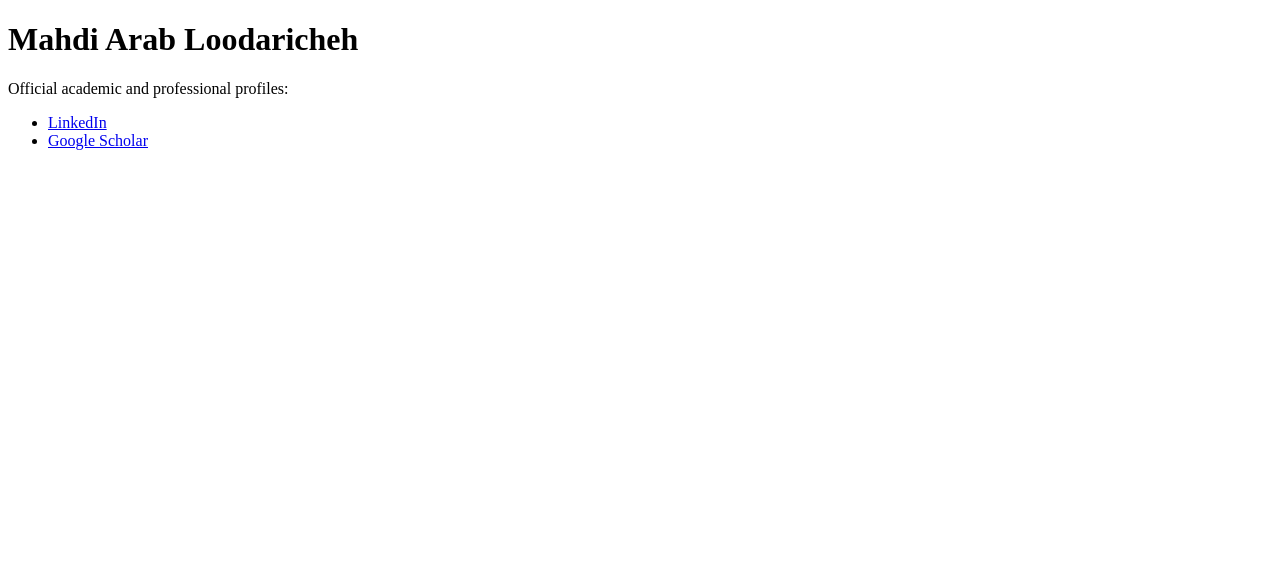
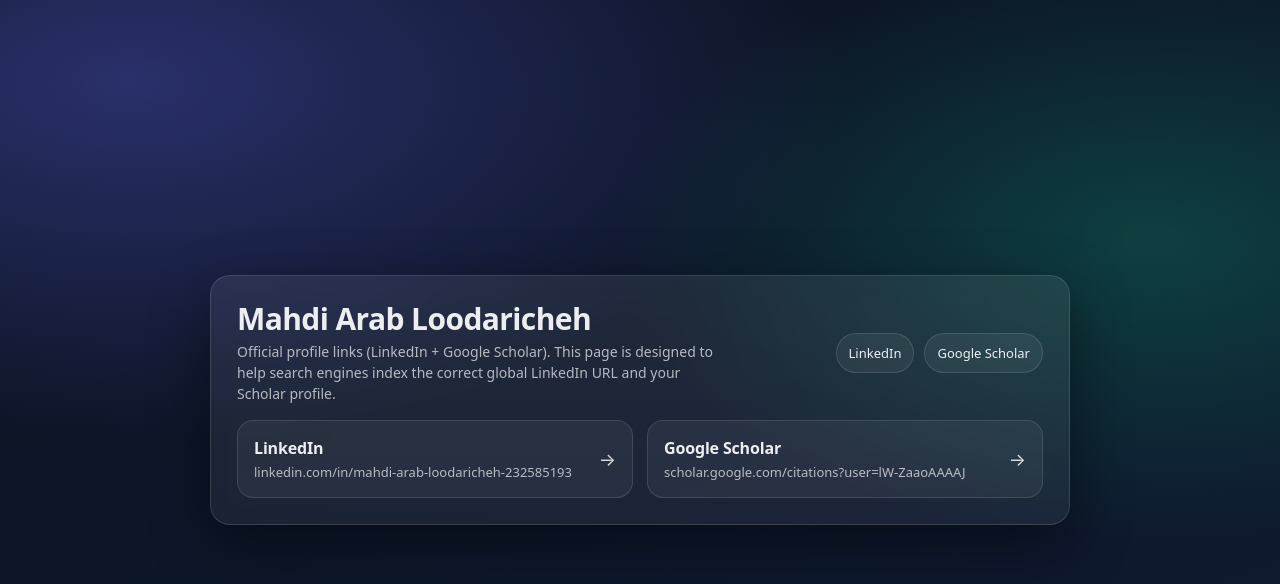
Before and after one commit to mahdyar97/mahdyar97.github.io, a plain HTML site: page index.html in a window 1280 px wide. Drawn offline with Linux system fonts and the light colour scheme.

Commit message:
Revise title and improve HTML structure
Updated the title and meta description for clarity and SEO. Improved the structure of the HTML for better readability and accessibility.

```diff
--- a/index.html
+++ b/index.html
@@ -2,15 +2,16 @@
 <html lang="en">
 <head>
   <meta charset="utf-8" />
-  <title>Mahdi Arab Loodaricheh — Academic & Professional Profiles</title>
+  <meta name="viewport" content="width=device-width,initial-scale=1" />
+  <title>Mahdi Arab Loodaricheh — Links</title>
 
   <meta name="description" content="Official academic and professional profiles of Mahdi Arab Loodaricheh." />
   <meta name="robots" content="index,follow" />
 
-  <!-- Canonical: forces Google to use global LinkedIn URL -->
+  <!-- Canonical: prefer global LinkedIn URL -->
   <link rel="canonical" href="https://www.linkedin.com/in/mahdi-arab-loodaricheh-232585193/" />
 
-  <!-- Structured data for Google (CRITICAL) -->
+  <!-- Structured data (helps Google connect profiles) -->
   <script type="application/ld+json">
   {
     "@context": "https://schema.org",
@@ -21,33 +22,202 @@
       "https://www.linkedin.com/in/mahdi-arab-loodaricheh-232585193/",
       "https://scholar.google.com/citations?user=lW-ZaaoAAAAJ"
     ],
-    "affiliation": {
-      "@type": "Organization",
-      "name": "CUNY Graduate Center"
-    }
+    "affiliation": { "@type": "Organization", "name": "CUNY Graduate Center" }
   }
   </script>
 
-  <!-- Open Graph -->
-  <meta property="og:title" content="Mahdi Arab Loodaricheh — Academic Profiles" />
-  <meta property="og:description" content="LinkedIn and Google Scholar profiles." />
+  <style>
+    :root{
+      --bg1:#0b1220;
+      --bg2:#0f1b33;
+      --card: rgba(255,255,255,.08);
+      --card2: rgba(255,255,255,.06);
+      --text: rgba(255,255,255,.92);
+      --muted: rgba(255,255,255,.68);
+      --stroke: rgba(255,255,255,.12);
+      --shadow: 0 20px 60px rgba(0,0,0,.45);
+    }
+    *{box-sizing:border-box}
+    body{
+      margin:0;
+      min-height:100vh;
+      display:grid;
+      place-items:center;
+      padding:32px 16px;
+      color:var(--text);
+      font-family: ui-sans-serif, system-ui, -apple-system, Segoe UI, Roboto, Helvetica, Arial, "Apple Color Emoji","Segoe UI Emoji";
+      background:
+        radial-gradient(1200px 600px at 10% 10%, rgba(99,102,241,.35), transparent 60%),
+        radial-gradient(900px 500px at 90% 30%, rgba(16,185,129,.25), transparent 60%),
+        linear-gradient(160deg, var(--bg1), var(--bg2));
+    }
+    .wrap{
+      width:min(860px, 100%);
+      display:grid;
+      gap:18px;
+    }
+    .card{
+      background: linear-gradient(180deg, var(--card), var(--card2));
+      border:1px solid var(--stroke);
+      border-radius:20px;
+      box-shadow: var(--shadow);
+      padding:26px;
+      backdrop-filter: blur(10px);
+    }
+    header{
+      display:flex;
+      gap:16px;
+      align-items:center;
+      justify-content:space-between;
+      flex-wrap:wrap;
+    }
+    .title{
+      display:flex;
+      flex-direction:column;
+      gap:6px;
+    }
+    h1{
+      margin:0;
+      font-size: clamp(22px, 3.5vw, 30px);
+      letter-spacing:-.02em;
+      line-height:1.1;
+    }
+    .subtitle{
+      margin:0;
+      color:var(--muted);
+      font-size:14px;
+      line-height:1.5;
+      max-width:60ch;
+    }
+    .pill{
+      display:flex;
+      gap:10px;
+      flex-wrap:wrap;
+    }
+    .pill a{
+      text-decoration:none;
+      color:var(--text);
+      border:1px solid var(--stroke);
+      background: rgba(255,255,255,.06);
+      padding:10px 12px;
+      border-radius:999px;
+      font-size:13px;
+      display:inline-flex;
+      align-items:center;
+      gap:8px;
+      transition: transform .15s ease, background .15s ease, border-color .15s ease;
+    }
+    .pill a:hover{
+      transform: translateY(-1px);
+      background: rgba(255,255,255,.10);
+      border-color: rgba(255,255,255,.22);
+    }
+    .grid{
+      display:grid;
+      grid-template-columns: repeat(2, minmax(0,1fr));
+      gap:14px;
+      margin-top:16px;
+    }
+    @media (max-width: 640px){
+      .grid{ grid-template-columns:1fr; }
+    }
+    .link{
+      text-decoration:none;
+      color:var(--text);
+      border:1px solid var(--stroke);
+      border-radius:16px;
+      padding:16px;
+      display:flex;
+      align-items:center;
+      justify-content:space-between;
+      gap:12px;
+      background: rgba(255,255,255,.05);
+      transition: transform .15s ease, background .15s ease, border-color .15s ease;
+    }
+    .link:hover{
+      transform: translateY(-2px);
+      background: rgba(255,255,255,.09);
+      border-color: rgba(255,255,255,.22);
+    }
+    .link .left{
+      display:flex;
+      flex-direction:column;
+      gap:4px;
+      min-width:0;
+    }
+    .link .name{
+      font-weight:650;
+      letter-spacing:-.01em;
+    }
+    .link .desc{
+      color:var(--muted);
+      font-size:13px;
+      white-space:nowrap;
+      overflow:hidden;
+      text-overflow:ellipsis;
+      max-width: 52ch;
+    }
+    .arrow{
+      opacity:.9;
+      font-size:18px;
+      flex:0 0 auto;
+    }
+    footer{
+      text-align:center;
+      color:var(--muted);
+      font-size:12px;
+    }
+    code{
+      font-family: ui-monospace, SFMono-Regular, Menlo, Monaco, Consolas, "Liberation Mono", "Courier New", monospace;
+      font-size: 12px;
+      color: rgba(255,255,255,.85);
+      background: rgba(255,255,255,.06);
+      padding: 2px 6px;
+      border-radius: 8px;
+      border: 1px solid rgba(255,255,255,.10);
+    }
+  </style>
 </head>
 
 <body>
-  <h1>Mahdi Arab Loodaricheh</h1>
-  <p>Official academic and professional profiles:</p>
+  <main class="wrap">
+    <section class="card">
+      <header>
+        <div class="title">
+          <h1>Mahdi Arab Loodaricheh</h1>
+          <p class="subtitle">
+            Official profile links (LinkedIn + Google Scholar). This page is designed to help search engines index the correct global LinkedIn URL and your Scholar profile.
+          </p>
+        </div>
 
-  <ul>
-    <li>
-      <a href="https://www.linkedin.com/in/mahdi-arab-loodaricheh-232585193/">
-        LinkedIn
-      </a>
-    </li>
-    <li>
-      <a href="https://scholar.google.com/citations?user=lW-ZaaoAAAAJ">
-        Google Scholar
-      </a>
-    </li>
-  </ul>
+        <nav class="pill" aria-label="Quick links">
+          <a href="https://www.linkedin.com/in/mahdi-arab-loodaricheh-232585193/" rel="me">LinkedIn</a>
+          <a href="https://scholar.google.com/citations?user=lW-ZaaoAAAAJ" rel="me">Google Scholar</a>
+        </nav>
+      </header>
+
+      <div class="grid" role="list">
+        <a class="link" role="listitem"
+           href="https://www.linkedin.com/in/mahdi-arab-loodaricheh-232585193/" rel="me">
+          <div class="left">
+            <div class="name">LinkedIn</div>
+            <div class="desc">linkedin.com/in/mahdi-arab-loodaricheh-232585193</div>
+          </div>
+          <div class="arrow">→</div>
+        </a>
+
+        <a class="link" role="listitem"
+           href="https://scholar.google.com/citations?user=lW-ZaaoAAAAJ" rel="me">
+          <div class="left">
+            <div class="name">Google Scholar</div>
+            <div class="desc">scholar.google.com/citations?user=lW-ZaaoAAAAJ</div>
+          </div>
+          <div class="arrow">→</div>
+        </a>
+      </div>
+    </section>
+
+
+  </main>
 </body>
 </html>
```
